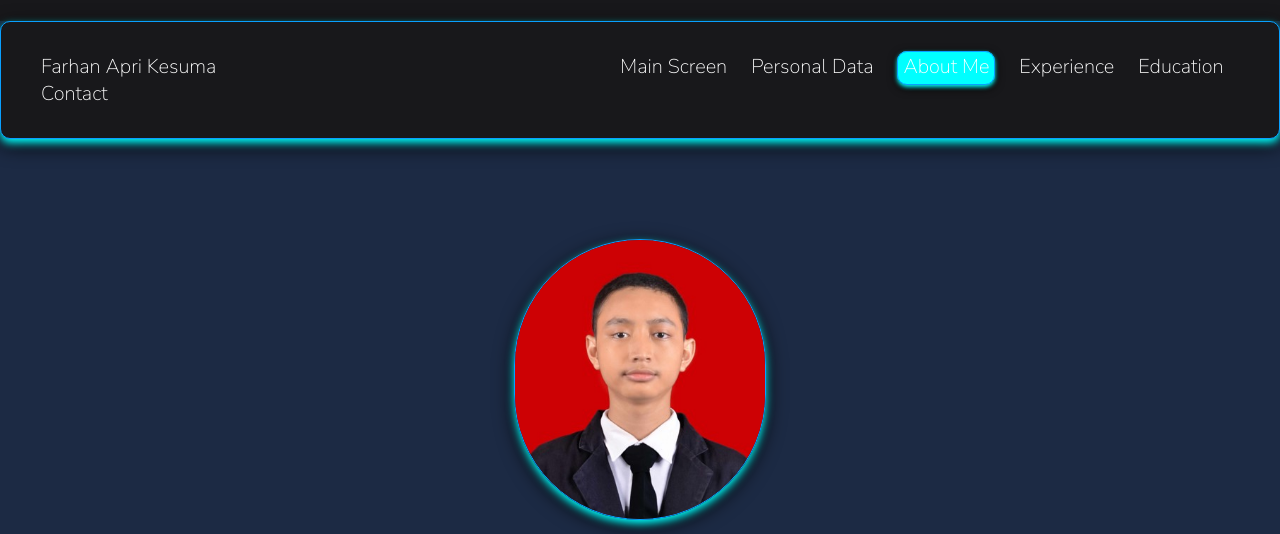
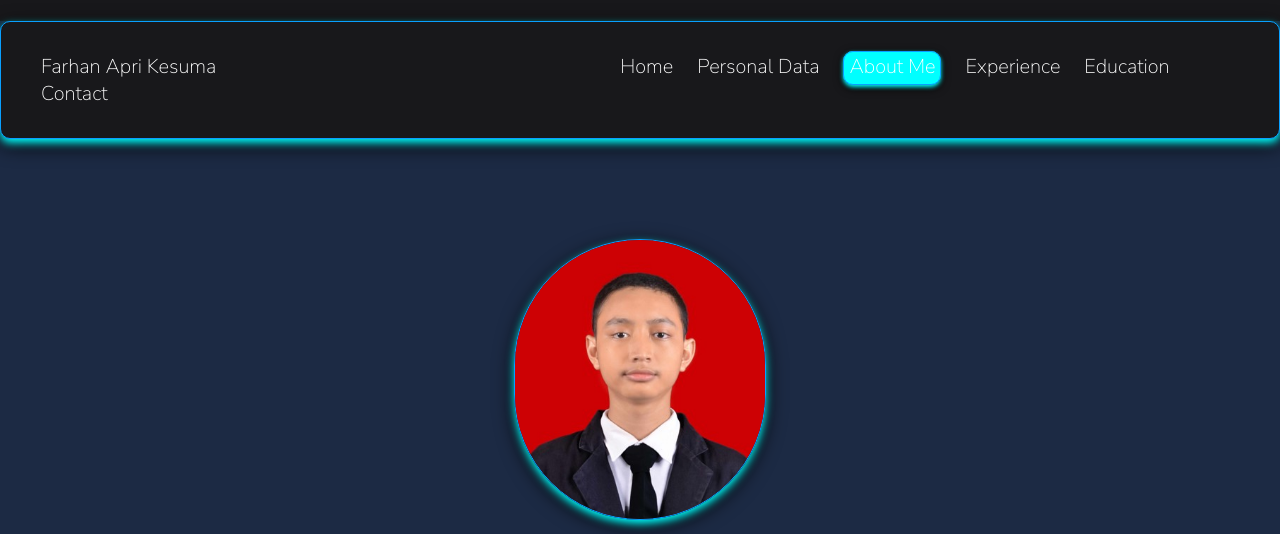
Before and after one commit to parhannn/LDOP-Arithmatic-4.0, a plain HTML site: page LDOP-Arithmatic-4.0-tugas/Tgs3_06_179_Farhan A/aboutMe.html in a window 1280 px wide. Shown: the part 107-641 px from the top of the page. Drawn offline with Linux system fonts and the light colour scheme.

Commit message:
Update aboutMe.html

```diff
--- a/LDOP-Arithmatic-4.0-tugas/Tgs3_06_179_Farhan A/aboutMe.html
+++ b/LDOP-Arithmatic-4.0-tugas/Tgs3_06_179_Farhan A/aboutMe.html
@@ -18,7 +18,7 @@
             <nav>
                 <ul>
                     <li class = "name-logo">Farhan Apri Kesuma</li>
-                    <li class = "hover-underline-animation"><a href = "index.html">Main Screen</a></li>
+                    <li class = "hover-underline-animation"><a href = "index.html">Home</a></li>
                     <li class = "hover-underline-animation"><a href = "personalData.html">Personal Data</a></li>
                     <li class = "selected-nav"><a href = "aboutMe.html">About Me</a></li>
                     <li class = "hover-underline-animation"><a href = "experience.html">Experience</a></li>
```
